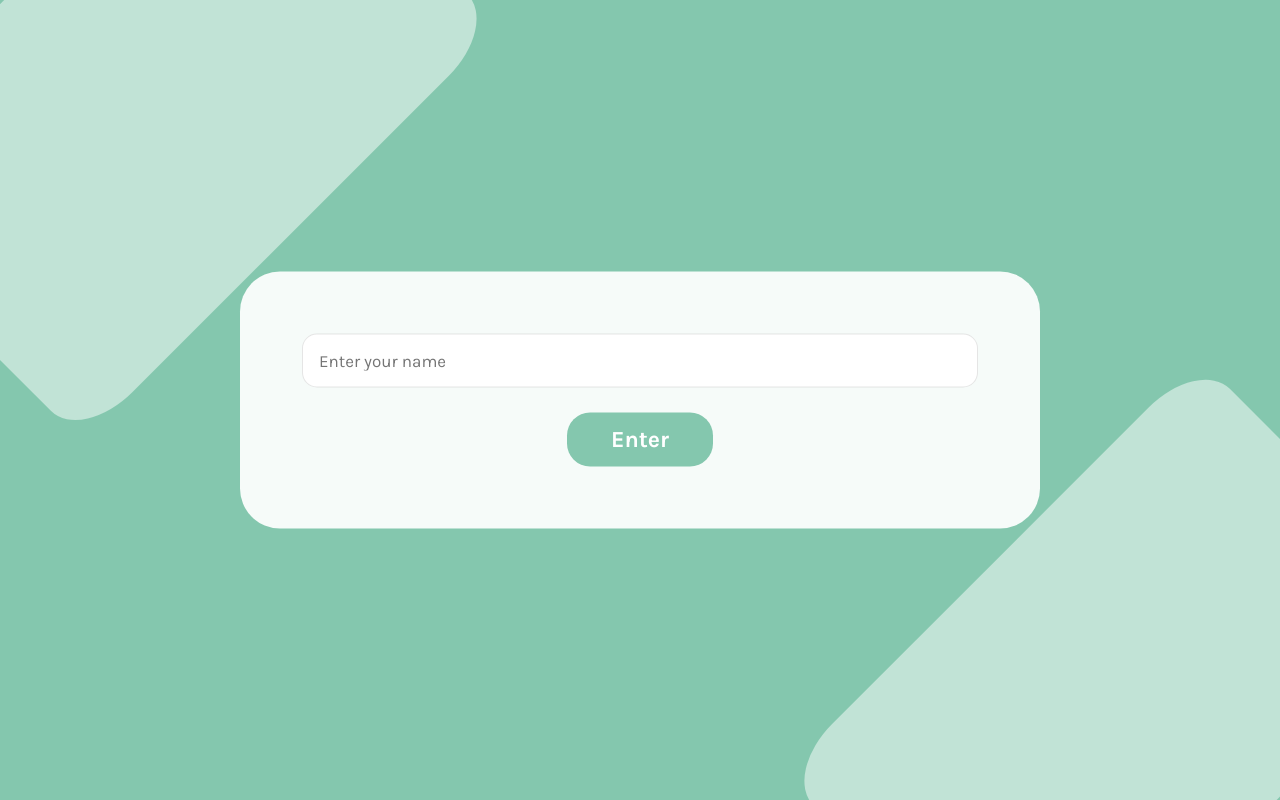
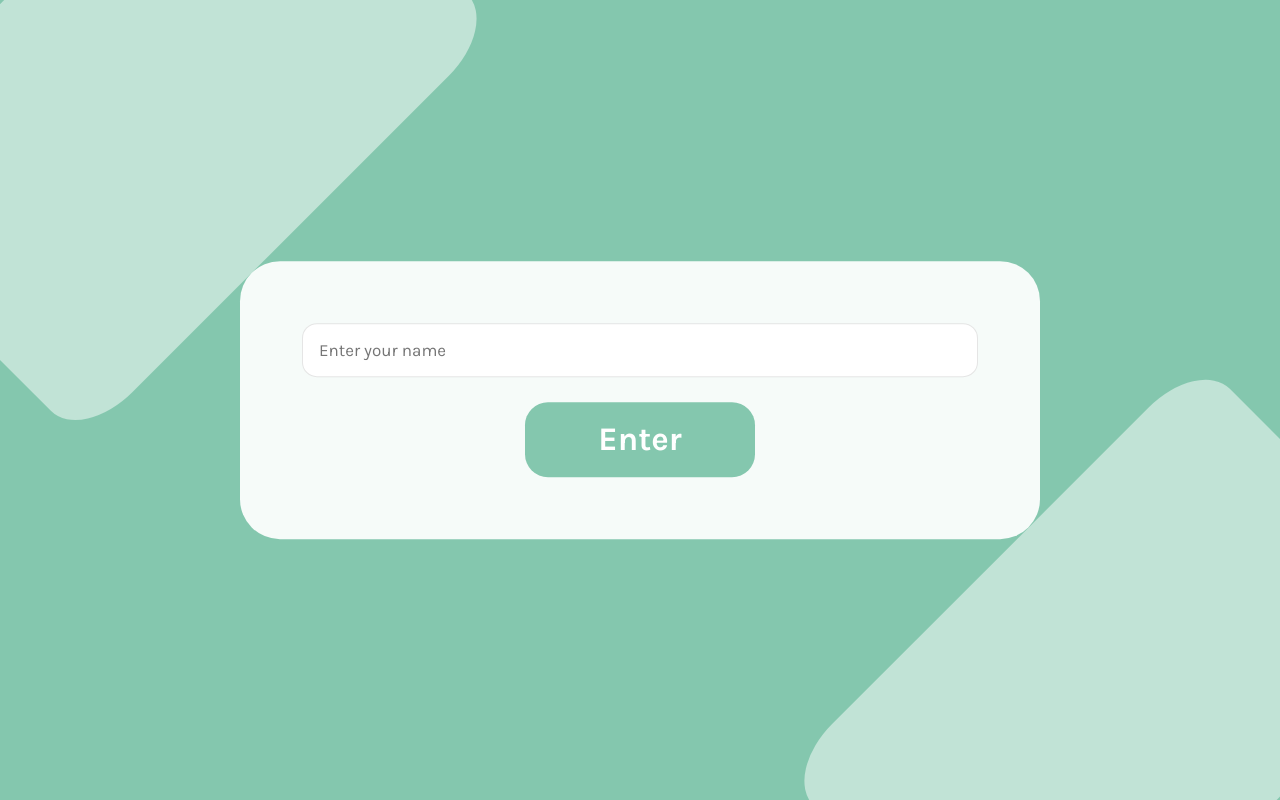
Before and after one commit to MuhammadjonRahimov/simple-messaging-app, a React (Create React App) app in the folder client/: page / in a window 1280 px wide. Built offline with nearby package versions, Linux system fonts and the light colour scheme.

Commit message:
added an attribute size

```diff
--- a/client/src/components/UI/button/Button.jsx
+++ b/client/src/components/UI/button/Button.jsx
@@ -1,12 +1,12 @@
 import styles from './Button.module.scss';
 
 
-function Button({ children, type, ...props }) {
+function Button({ children, type, size, ...props }) {
 	return (
 		<>
 			<button
 				type={type || 'button'}
-				className={props.btntype === 'white' ? `${styles.btn} ${styles.white}` : styles.btn}
+				className={`${styles.btn} ${styles[size]}`}
 				{...props}
 			>
 				{children}
```
